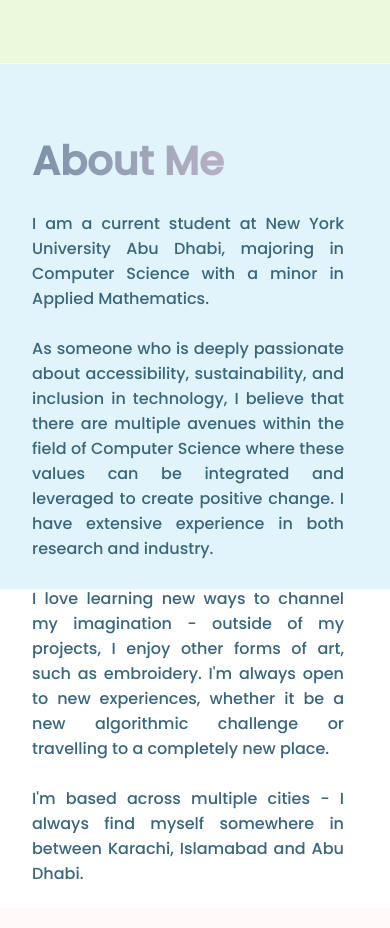
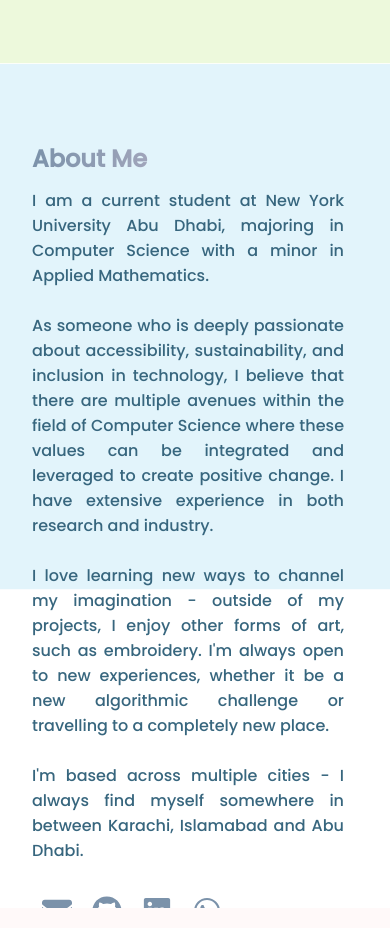
Before and after one commit to arshiya-k/arshiya-k.github.io, a Next.js app: page / in a window 390 px wide. Shown: the part 780-1708 px from the top of the page. Built offline with nearby package versions, Linux system fonts and the light colour scheme.

Commit message:
change phone/tablet fontsize

```diff
--- a/src/styles/index.css
+++ b/src/styles/index.css
@@ -108,17 +108,17 @@ h1 {
   }
 
   .about-me h1 {
-    font-size: 3em;
+    font-size: 2em;
   }
 
   .about-me-text {
-    font-size: 1.2em;
+    font-size: 1em;
   }
 }
 
 @media screen and (max-width: 480px) {
   .about-me h1 {
-    font-size: 2.5em;
+    font-size: 1.5em;
   }
 
   .about-me-text {
```
